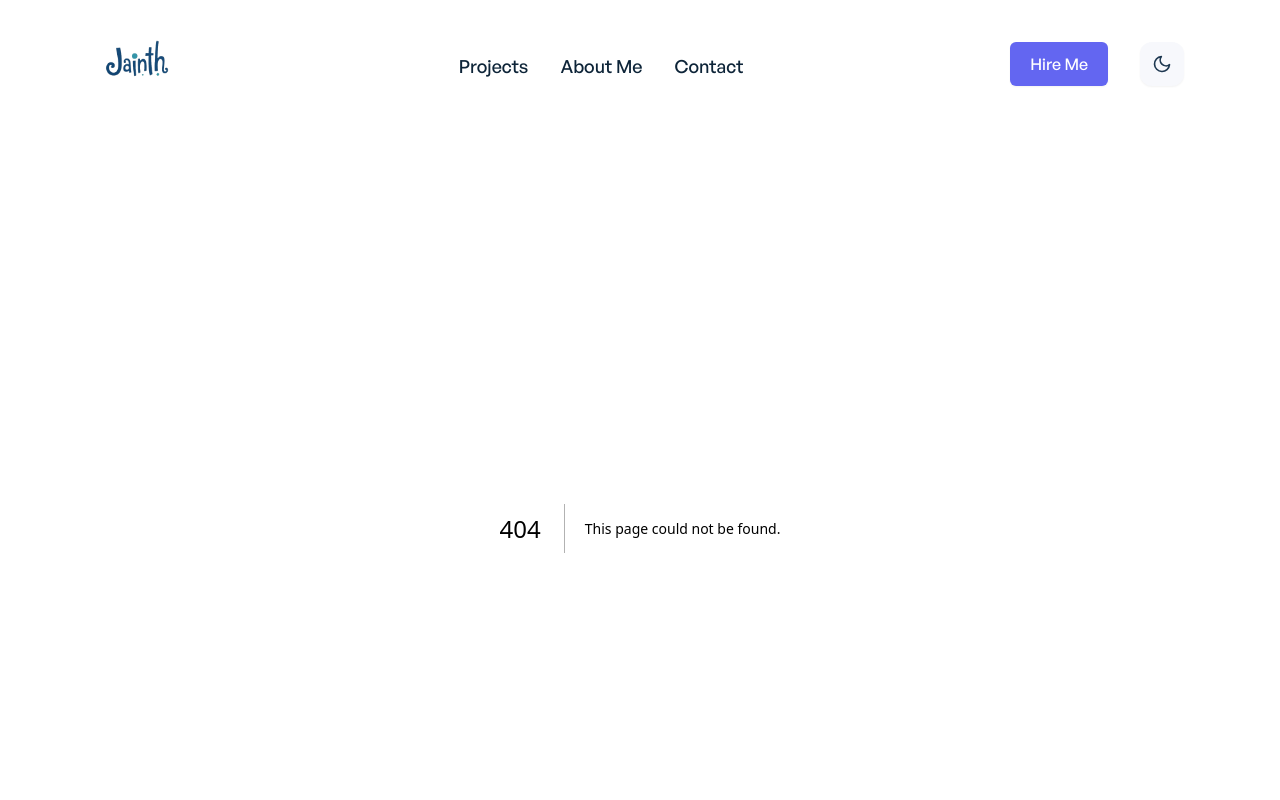
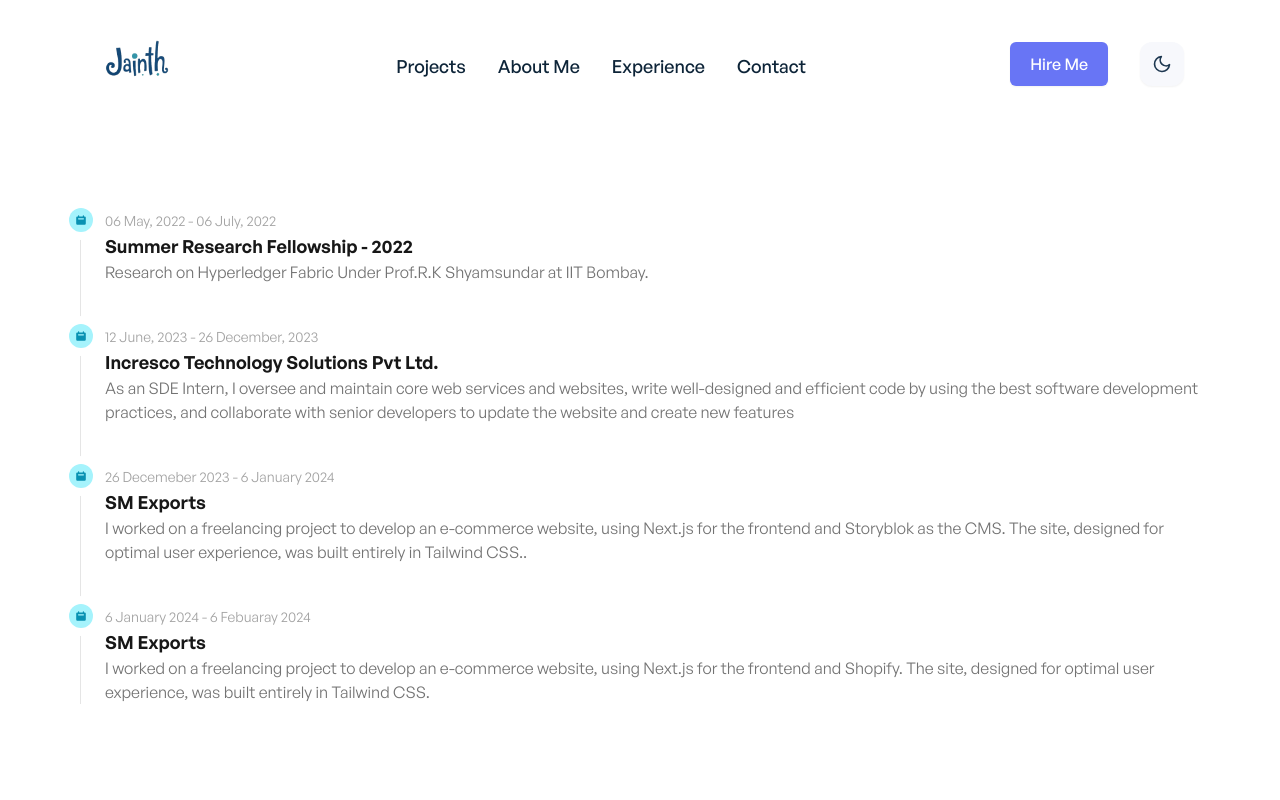
Before and after one commit to Jainth-24/Portfolio-Nextjs, a Next.js app: page /experience in a window 1280 px wide. Before the commit this address had no page. Shown: the top 800 px of the page. Built offline with nearby package versions, Linux system fonts and the light colour scheme.

Commit message:
test: experience

```diff
--- a/components/shared/AppHeader.jsx
+++ b/components/shared/AppHeader.jsx
@@ -156,6 +156,12 @@ function AppHeader() {
 					>
 						<Link href="/about">About Me</Link>
 					</div>
+					<div
+						className="block text-left text-lg font-medium text-primary-dark dark:text-ternary-light hover:text-secondary-dark dark:hover:text-secondary-light  sm:mx-4 mb-2 sm:py-2"
+						aria-label="Experience"
+					>
+						<Link href="/experience">Experience</Link>
+					</div>
 
 					<div
 						className="block text-left text-lg font-medium text-primary-dark dark:text-ternary-light hover:text-secondary-dark dark:hover:text-secondary-light  sm:mx-4 mb-2 sm:py-2"
--- /dev/null
+++ b/pages/experience.jsx
@@ -0,0 +1,71 @@
+"use client";
+
+import { Button, Timeline } from "flowbite-react";
+import { HiArrowNarrowRight, HiCalendar } from "react-icons/hi";
+
+const experience = () => {
+  return (
+    <div className="p-10 m-10">
+      <Timeline>
+        <Timeline.Item>
+          <Timeline.Point icon={HiCalendar} />
+          <Timeline.Content>
+            <Timeline.Time> 06 May, 2022 - 06 July, 2022</Timeline.Time>
+            <Timeline.Title>Summer Research Fellowship - 2022</Timeline.Title>
+            <Timeline.Body>
+              Research on Hyperledger Fabric Under Prof.R.K Shyamsundar at IIT
+              Bombay.
+            </Timeline.Body>
+            {/* <Button color="gray">
+              Learn More
+              <HiArrowNarrowRight className="ml-2 h-3 w-3" />
+            </Button> */}
+          </Timeline.Content>
+        </Timeline.Item>
+        <Timeline.Item>
+          <Timeline.Point icon={HiCalendar} />
+          <Timeline.Content>
+            <Timeline.Time>12 June, 2023 - 26 December, 2023</Timeline.Time>
+            <Timeline.Title>
+              Incresco Technology Solutions Pvt Ltd.
+            </Timeline.Title>
+            <Timeline.Body>
+              As an SDE Intern, I oversee and maintain core web services and
+              websites, write well-designed and efficient code by using the best
+              software development practices, and collaborate with senior
+              developers to update the website and create new features
+            </Timeline.Body>
+          </Timeline.Content>
+        </Timeline.Item>
+        <Timeline.Item>
+          <Timeline.Point icon={HiCalendar} />
+          <Timeline.Content>
+            <Timeline.Time>26 Decemeber 2023 - 6 January 2024</Timeline.Time>
+            <Timeline.Title>SM Exports</Timeline.Title>
+            <Timeline.Body>
+              I worked on a freelancing project to develop an e-commerce
+              website, using Next.js for the frontend and Storyblok as the CMS.
+              The site, designed for optimal user experience, was built entirely
+              in Tailwind CSS..
+            </Timeline.Body>
+          </Timeline.Content>
+        </Timeline.Item>
+        <Timeline.Item>
+          <Timeline.Point icon={HiCalendar} />
+          <Timeline.Content>
+            <Timeline.Time>6 January 2024 - 6 Febuaray 2024</Timeline.Time>
+            <Timeline.Title>SM Exports</Timeline.Title>
+            <Timeline.Body>
+              I worked on a freelancing project to develop an e-commerce
+              website, using Next.js for the frontend and Shopify.
+              The site, designed for optimal user experience, was built entirely
+              in Tailwind CSS.
+            </Timeline.Body>
+          </Timeline.Content>
+        </Timeline.Item>
+      </Timeline>
+    </div>
+  );
+};
+
+export default experience;
--- a/tailwind.config.js
+++ b/tailwind.config.js
@@ -8,6 +8,7 @@ module.exports = {
 	content: [
 		'./pages/**/*.{js,ts,jsx,tsx}',
 		'./components/**/*.{js,ts,jsx,tsx}',
+		'node_modules/flowbite-react/lib/esm/**/*.js',
 	],
 	darkMode: 'class',
 	theme: {
@@ -37,5 +38,5 @@ module.exports = {
 			},
 		},
 	},
-	plugins: [require('@tailwindcss/forms')],
+	plugins: [require('@tailwindcss/forms'), require('flowbite/plugin')],
 };
```
